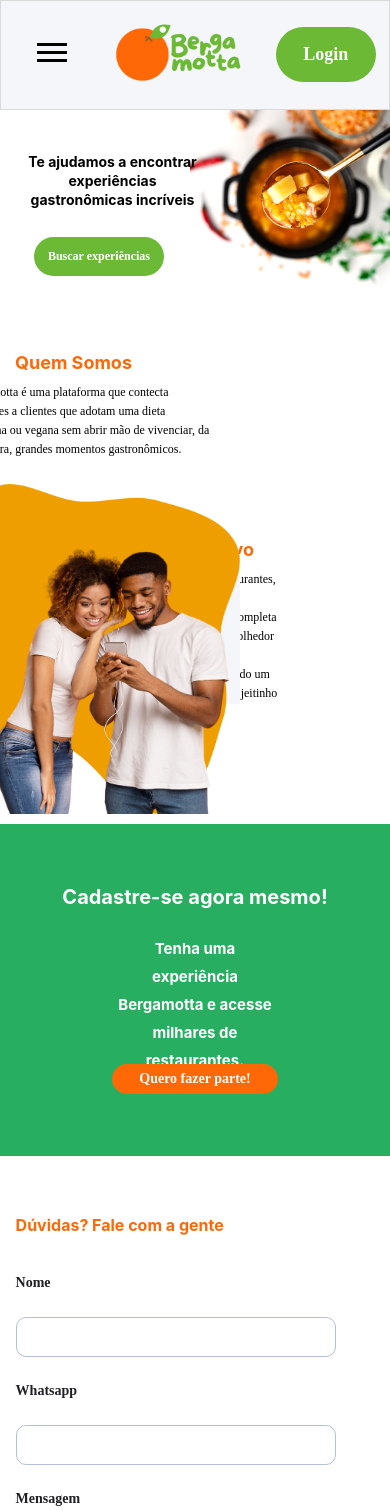
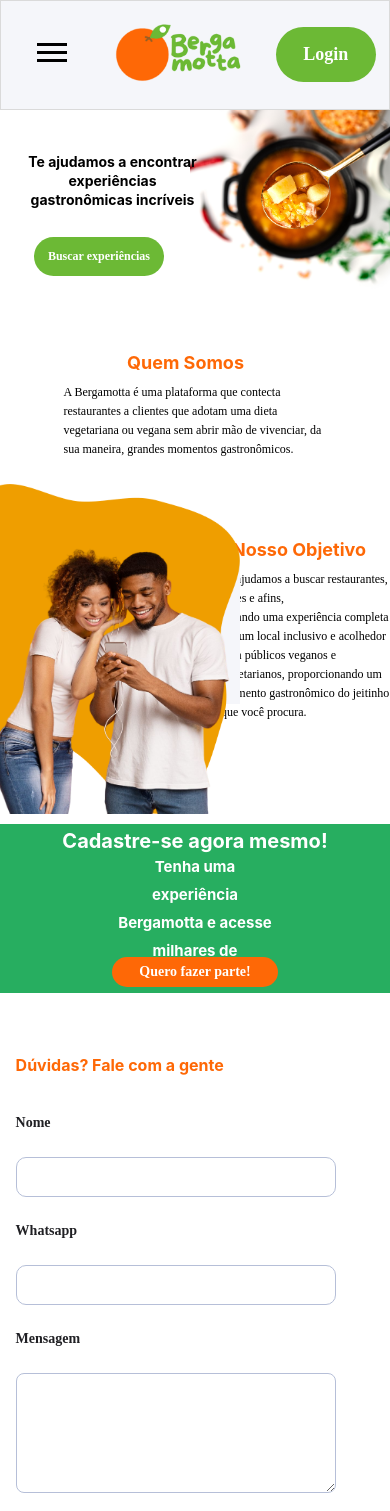
Before and after one commit to elenbrodt/bergamotta_frontend, a React (Create React App) app: page /sobrenos in a window 390 px wide. Shown: the top 1511 px of the page. Built offline with nearby package versions, Linux system fonts and the light colour scheme.

Commit message:
styles: desktop and mobile

```diff
--- a/src/components/GreenBanner/style.css
+++ b/src/components/GreenBanner/style.css
@@ -7,6 +7,13 @@
   gap: 3vh;
   width: 100%;
   height: 332px;
+}
+
+@media (max-width: 475px) {
+  .banner {
+    height: 20vh;
+    gap: 0;
+  }
 }
 
 .bannertitle {
--- a/src/components/MenuHamburguer/index.tsx
+++ b/src/components/MenuHamburguer/index.tsx
@@ -55,7 +55,7 @@ function MenuHamburguer() {
                 <Link to='/perfil'>Perfil</Link>
               </li>
               <li>
-                <Link to='/parceiros'>Editar perfil</Link>
+                <Link to='/editarperfil'>Editar perfil</Link>
               </li>
             </ul>
           </nav>
@@ -73,7 +73,7 @@ function MenuHamburguer() {
                 <Link to='/restauranteperfil'>Perfil do restaurante</Link>
               </li>
               <li>
-                <Link to='/parceiros'>Editar usuário</Link>
+                <Link to='/editarperfil'>Editar usuário</Link>
               </li>
             </ul>
           </nav>
--- a/src/components/YellowBanner/style.ts
+++ b/src/components/YellowBanner/style.ts
@@ -64,6 +64,6 @@ export const ImgBanner = styled.img`
   width: 10vw;
 
   @media (max-width: 475px) {
-    width: 30vw;
+    width: 32vw;
   }
 `;
--- a/src/pages/AboutUs/styles.ts
+++ b/src/pages/AboutUs/styles.ts
@@ -148,6 +148,7 @@ export const UpperBodyLeft = styled.div`
   justify-content: center;
   align-items: center;
   gap: 15px;
+  overflow: hiden;
 `;
 export const UpperBodyRight = styled.div`
   @media (max-width: 475px) {
@@ -186,12 +187,14 @@ export const BottonBodyRight = styled.div`
   margin-bottom: 100px;
   background-color: ${colors.light_one};
   @media (max-width: 1327px) {
+    width: 80%;
     margin-top: 150px;
     background-color: ${colors.white};
     align-items: center;
-
+    margin-left: 135px;
     margin-top: -520px;
     margin-bottom: 10px;
+
     .title-one {
       margin-left: -90px;
       margin-top: -30px;
@@ -254,7 +257,6 @@ export const Title3 = styled.h3`
   color: ${colors.primary};
   font-family: ${fonts.primary};
   @media (max-width: 475px) {
-    margin-top: 160px;
     font-size: 16px;
     line-height: 25px;
   }
@@ -320,7 +322,7 @@ export const FormBtn = styled.button`
     width: 109px;
     height: 36px;
     font-size: 10px;
-    margin-right: 95px;
+
     margin-bottom: 20px;
   }
 `;
```
